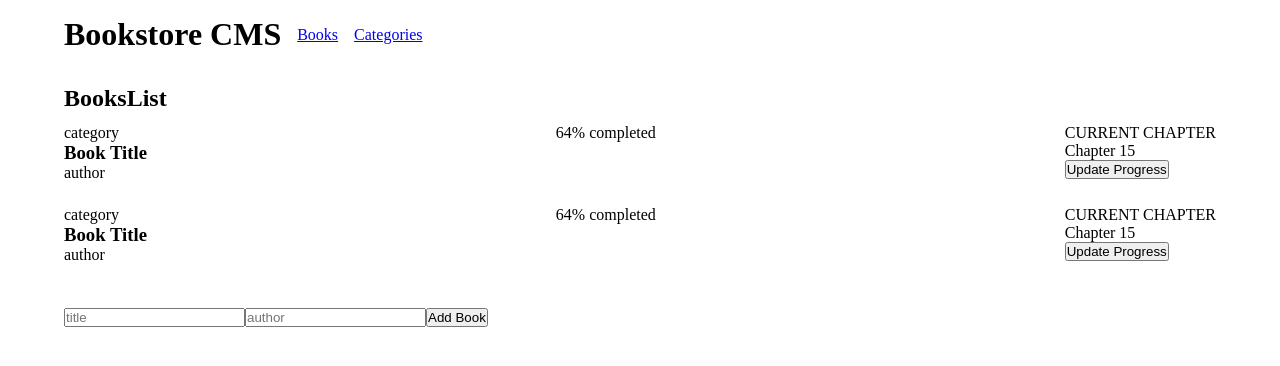
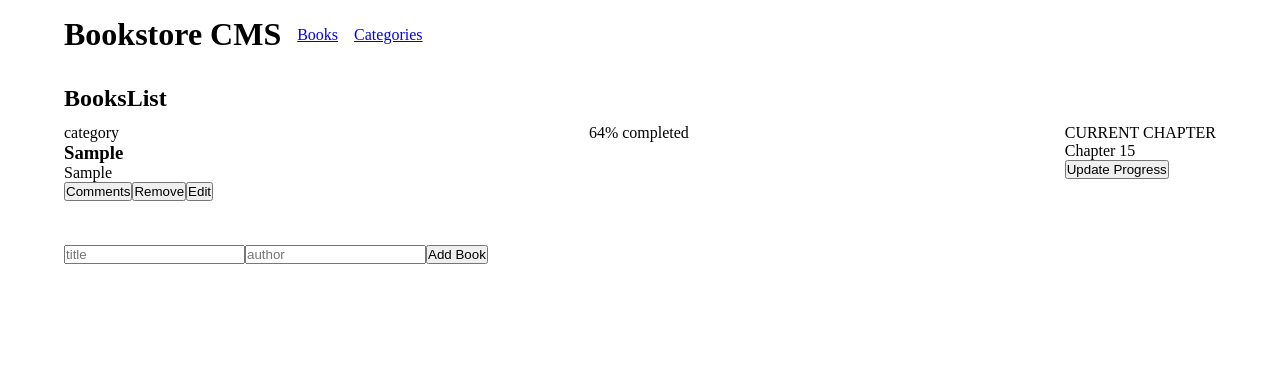
Before and after one commit to gtekle/bookstore-cms, a React (Create React App) app: page / in a window 1280 px wide. Both pictures are taken after typing "Sample", "Sample" into the empty fields and a click on the input "Add Book". Shown: the top 366 px of the page. Built offline with nearby package versions, Linux system fonts and the light colour scheme.

Commit message:
Add removeBook action react-redux binding with the delete-book button

```diff
--- a/src/components/Book.js
+++ b/src/components/Book.js
@@ -1,9 +1,25 @@
-const Book = () => (
+import { useDispatch } from 'react-redux';
+
+import { removeBook } from '../redux/books/books';
+
+const Book = ({ book }) => {
+  const dispatch = useDispatch();
+
+  const deleteBookFromStore = (e) => {
+    const id = e.target.id;
+    console.log(id);
+    dispatch(removeBook({ id, }));
+  }
+
+  return (
     <div className="book">
       <div className="book-detail">
         <p>category</p>
-      <h3>Book Title</h3>
-      <p>author</p>
+        <h3>{book.title}</h3>
+        <p>{book.author}</p>
+        <button type='button'>Comments</button>
+        <button type="button" id={book.id} onClick={deleteBookFromStore}>Remove</button>
+        <button type='button'>Edit</button>
       </div>
       <div className="progress-container">
         <p>64% completed</p>
@@ -14,6 +30,7 @@ const Book = () => (
         <button type="button">Update Progress</button>
       </div>
     </div>
-);
+  )
+};
 
 export default Book;
--- a/src/components/BooksList.js
+++ b/src/components/BooksList.js
@@ -1,11 +1,18 @@
+import { useSelector } from 'react-redux';
 import Book from './Book';
 
-const BooksLit = () => (
-  <div className="book-list">
-    <h2>BooksList</h2>
-    <Book />
-    <Book />
-  </div>
-);
+const BooksLit = () => {
+  const books = useSelector(state => state.booksReducer)
+  console.log(books);
+
+  return (
+    <div className="book-list">
+      <h2>BooksList</h2>
+      {
+        books.map(book => <Book key={book.id} book={book} />)
+      }
+    </div>
+  )
+};
 
 export default BooksLit;
```
Also changed, not shown: src/redux/books/books.js (indentation only). Lines whose indentation alone changed are shown as unchanged.
